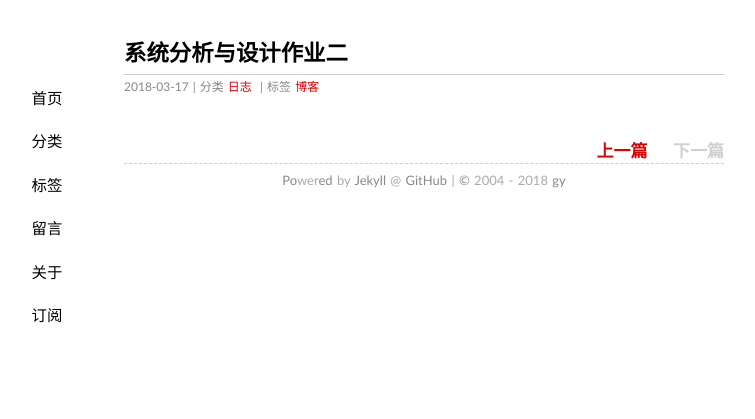
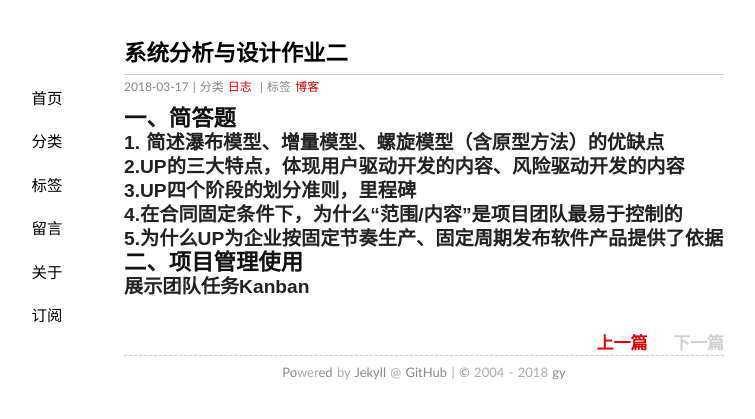
Before and after one commit to gaoynui/gaoynui.github.io, a Jekyll site: the page built from _posts/2018-03-17-hw2.md, in a window 1280 px wide. Shown: the top 419 px of the page, without its empty margins (216-971 px from the left). Built offline with Jekyll 4.4.1, drawn with Linux system fonts in a browser that asks for light colours.

Commit message:
Update 2018-03-17-hw2.md

```diff
--- a/_posts/2018-03-17-hw2.md
+++ b/_posts/2018-03-17-hw2.md
@@ -5,3 +5,12 @@ date: 2018-03-17 10:00:00+00:00
 categories: 日志
 tags: 博客
 ---
+
+## 一、简答题
+### 1. 简述瀑布模型、增量模型、螺旋模型（含原型方法）的优缺点
+### 2.UP的三大特点，体现用户驱动开发的内容、风险驱动开发的内容
+### 3.UP四个阶段的划分准则，里程碑
+### 4.在合同固定条件下，为什么“范围/内容”是项目团队最易于控制的
+### 5.为什么UP为企业按固定节奏生产、固定周期发布软件产品提供了依据
+## 二、项目管理使用
+### 展示团队任务Kanban
```
